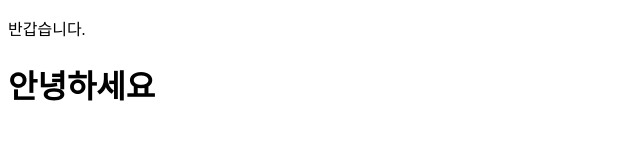
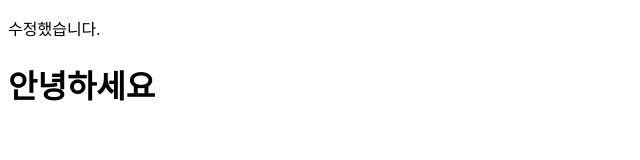
Before and after one commit to tubi55/merge, a plain HTML site: page index.html in a window 1280 px wide. Shown: the full height of the page, 0-640 px from the left. Drawn offline with Linux system fonts and the light colour scheme.

Commit message:
마스터 수정

```diff
--- a/index.html
+++ b/index.html
@@ -7,7 +7,7 @@
    <title>Document</title>
 </head>
 <body>
-   <p>반갑습니다.</p>
+   <p>수정했습니다.</p>
    <h1>안녕하세요</h1>
 </body>
 </html>
```
